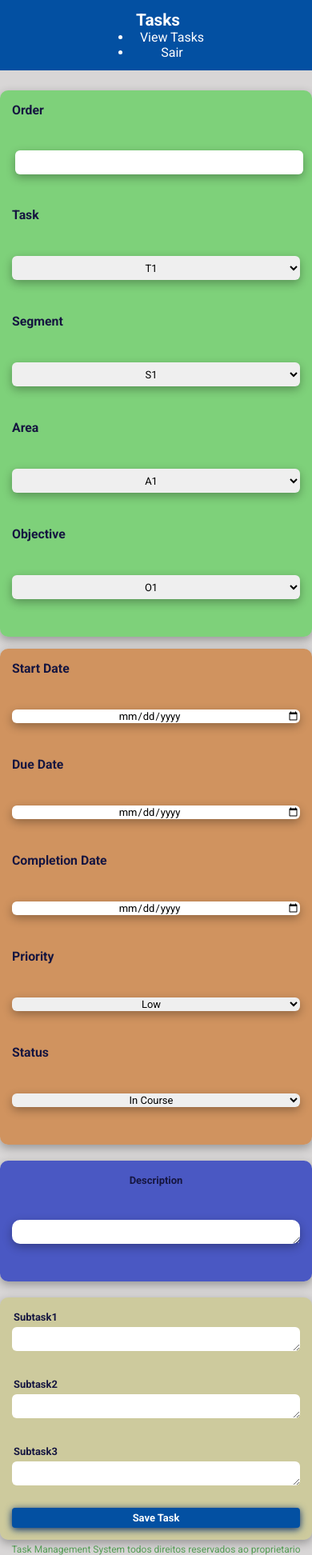
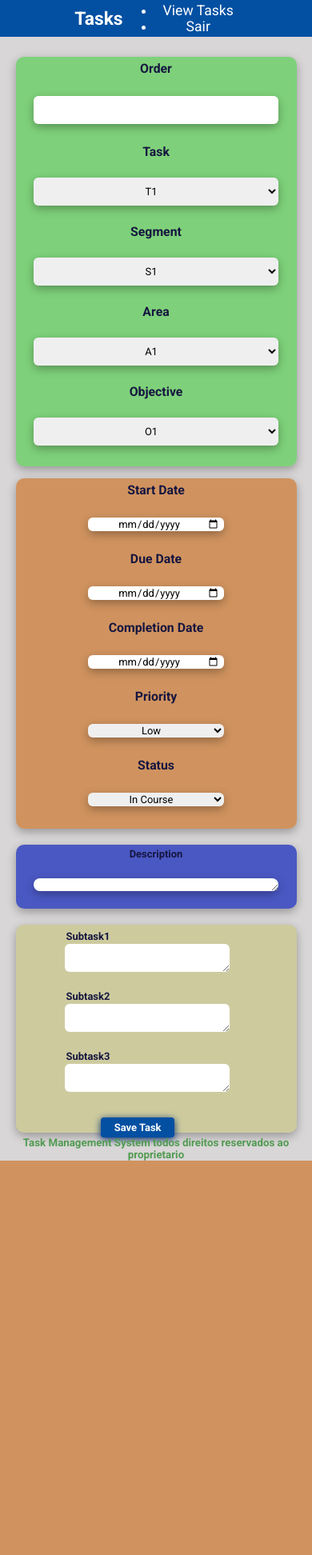
Before and after one commit to Alexgsouza39/Projeto-1, a Flask app: page / in a window 390 px wide. Shown: the whole page at 80% size. After the commit the page ends 1451 px from the top, so only its background shows below. Run offline with Flask 3, Linux system fonts and the light colour scheme; the visitor is signed in with stand-in values (Sample User, id 1).

Commit message:
Atualização de responsividade
Co-authored-by: Copilot <copilot@github.com>

```diff
--- a/app.py
+++ b/app.py
@@ -10,7 +10,7 @@ import re
 
 
 app = Flask(__name__)
-app.config['SECRET_KEY'] = '#Ags@1984?'  # Troque por uma chave forte em produção
+app.config['SECRET_KEY'] = 'Meu_App_Secreto'  # Troque por uma chave forte em produção
 app.config['SQLALCHEMY_DATABASE_URI'] = 'sqlite:///site.db'
 app.config['SQLALCHEMY_TRACK_MODIFICATIONS'] = False
 app.config['PERMANENT_SESSION_LIFETIME'] = timedelta(minutes=30)
--- a/static/style.css
+++ b/static/style.css
@@ -14,7 +14,7 @@
     justify-content: space-between;
     flex-wrap: wrap;
     width: 100%;
-    height: 85px;
+    height: 50px;
 }
 
 a{
@@ -205,7 +205,7 @@ input#id_of{
 .area2 input, .area2 select{
     flex: 1;
     width: 20%;
-    height: 30px;
+    height: auto;
     margin: 4px;
     text-align: center;
     font-size: 0.9em;
@@ -216,8 +216,8 @@ input#id_of{
 
 #start_date, #completion_date, #due_date{
     flex: 1;
-    width: 40;
-    height: 30px;
+    width: 40%;
+    height: auto;
     margin: 4px;
     text-align: center;
     font-size: 0.9em;
@@ -229,7 +229,7 @@ input#id_of{
 #priority, #status{
     flex: 1;
     width: 40%;
-    height: 30px;
+    height: auto;
     margin: 4px;
     text-align: center;
     font-size: 0.9em;
@@ -560,53 +560,87 @@ button:hover, input[type="submit"]:hover {
 footer {
     margin-top: 5px;
     text-align: center;
-    font-size: 0.9em;
+    font-size: 1em;
+    font-weight: bold;
     color: #529b53;
 }
     /* Responsividade para Tablets e Mobile (Geral) */
-    @media (max-width: 768px) {
-        .navbar {
-            flex-direction: column;
+    @media (max-width: 720px) {
+        .navbar{
+            display: flex;
+            justify-content: center;
+            align-self: center;
             height: auto;
-            padding: 10px;
-            text-align: center;
+            font-size: 1.1em;
+
         }
 
         .main {
             width: 95%;
             height: auto; /* Permite que o container cresça com o conteúdo empilhado */
-            padding: 15px;
-            margin: 10px auto;
+            padding: 5px;
+            margin: 2px auto;
         }
 
         form {
-            width: 100%;
+            max-width: 90%;
             display: flex;
             flex-direction: column;
         }
 
         .area1, .area2, .area3, .area4 {
             flex-direction: column;
+            align-items: center;
             width: 100%;
-            height: auto;
-            padding: 15px;
-            gap: 10px;
-            align-items: stretch;
+            padding: 5px;
+            gap: 2px;
         }
+
+        label{
+            max-width:60% !important;
+            align-self: center;
+            height: auto !important;
+            text-align: center;
+        }
+
 
         .area1 input, .area1 select,
         .area2 input, .area2 select,
-        #id_of, #start_date, #completion_date, #due_date,
-        #priority, #status, .area3 textarea,
+        .area3 input, .area3 select,
+        .area3 textarea,
+        #id_of,
         .area4 #subtask1, .area4 #subtask2, .area4 #subtask3 {
-            width: 100% !important;
-            margin: 5px 0;
+            width: 90% !important;
+            height: 35px !important;
+            margin: 2px 0;
+            align-self: center;
+            text-align: center;
+        }
+
+        .area3 textarea {
+            height: 80px !important;
+        }
+
+        #start_date, #completion_date, #due_date,
+        #priority, #status{
+            width: 50% !important;
+            margin: 4px 0 !important;
+            align-self: center;
+            padding: 0 5px !important;
         }
 
         .login_form, .change_password, .register_form, .resetlogin {
-            width: 90vw;
+            width:auto;
             height: auto;
             margin-top: 20px;
+        }
+
+        .submit_button {
+            display: flex;
+            flex-direction: column;
+            width: 80% !important;
+            height: 45px !important;
+            justify-content: center;
         }
 
         .view_tasks {
@@ -626,7 +660,7 @@ footer {
         }
 
         .submit_button, .submit-register, #submit {
-            width: 100%;
+            width: 50%;
         }
 
         .frase {
```
Also changed, not shown: instance/site.db (added).
